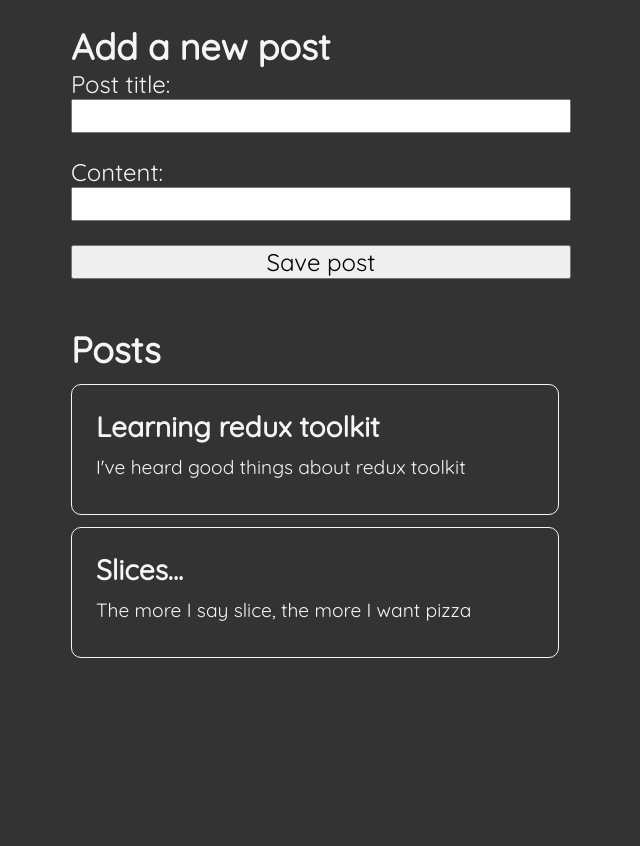
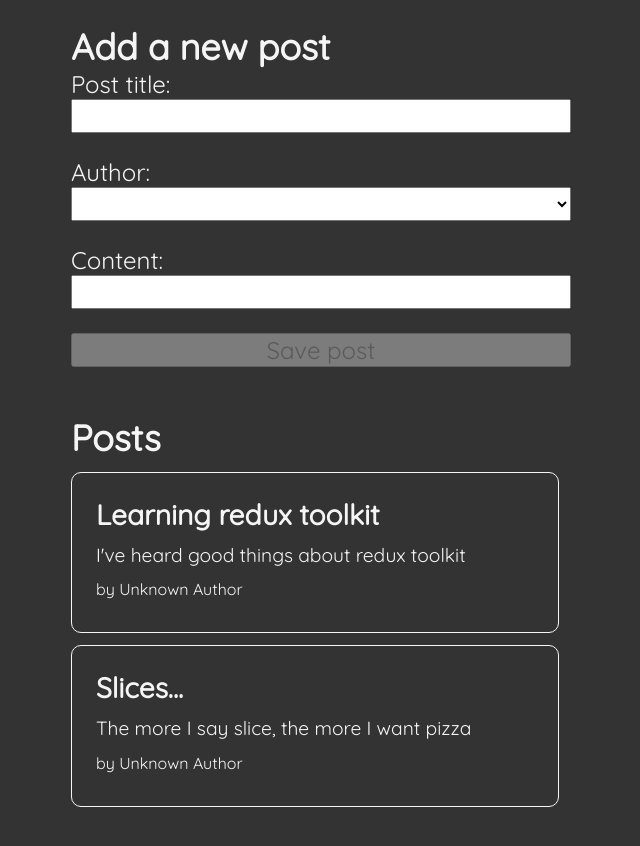
Before and after one commit to nemanjajovic/react-blog, a React (Create React App) app: page / in a window 1280 px wide. Shown: the top 846 px of the page, without its empty margins (319-959 px from the left). Before the commit the page ends 824 px from the top, so only its background shows below. Built offline with nearby package versions, Linux system fonts and the light colour scheme; the HTML template or start-up script is replaced by a standard one.

Commit message:
Added user selection dropdown

```diff
--- a/src/features/posts/AddPostForm.js
+++ b/src/features/posts/AddPostForm.js
@@ -1,24 +1,37 @@
 import { useState } from "react";
-import { useDispatch } from "react-redux";
+import { useDispatch, useSelector } from "react-redux";
 
 import { postAdded } from "./postsSlice";
+import { selectAllUsers } from "../users/usersSlice";
 
 const AddPostForm = () => {
   const dispatch = useDispatch();
 
   const [title, setTitle] = useState("");
   const [content, setContent] = useState("");
+  const [userId, setUserId] = useState("");
+
+  const users = useSelector(selectAllUsers);
 
   const onTitleChanged = (e) => setTitle(e.target.value);
   const onContentChanged = (e) => setContent(e.target.value);
+  const onAuthorChanged = (e) => setUserId(e.target.value);
 
   const onSavePostClicked = () => {
     if (title && content) {
-      dispatch(postAdded(title, content));
+      dispatch(postAdded(title, content, userId));
     }
     setTitle("");
     setContent("");
   };
+
+  const canSave = Boolean(title) && Boolean(content) && Boolean(userId);
+
+  const userOptions = users.map((user) => (
+    <option value={user.id} key={user.id}>
+      {user.name}
+    </option>
+  ));
 
   return (
     <section>
@@ -32,6 +45,11 @@
           value={title}
           onChange={onTitleChanged}
         />
+        <label htmlFor="postAuthor">Author:</label>
+        <select id="postAuthor" value={userId} onChange={onAuthorChanged}>
+          <option value=""></option>
+          {userOptions}
+        </select>
         <label htmlFor="postContent">Content:</label>
         <input
           type="text"
@@ -40,7 +58,7 @@
           value={content}
           onChange={onContentChanged}
         />
-        <button type="button" onClick={onSavePostClicked}>
+        <button type="button" disabled={!canSave} onClick={onSavePostClicked}>
           Save post
         </button>
       </form>
--- /dev/null
+++ b/src/features/posts/PostAuthor.js
@@ -0,0 +1,13 @@
+import { useSelector } from "react-redux";
+
+import { selectAllUsers } from "../users/usersSlice";
+
+const PostAuthor = ({ userId }) => {
+  const users = useSelector(selectAllUsers);
+
+  const author = users.find((user) => user.id === userId);
+
+  return <span>by {author ? author.name : "Unknown Author"}</span>;
+};
+
+export default PostAuthor;
--- a/src/features/posts/PostsList.js
+++ b/src/features/posts/PostsList.js
@@ -1,6 +1,8 @@
 import { useSelector } from "react-redux";
 
 import { selectAllPosts } from "./postsSlice";
+
+import PostAuthor from "./PostAuthor";
 
 const PostsList = () => {
   const posts = useSelector(selectAllPosts);
@@ -9,6 +11,9 @@
     <article key={post.id}>
       <h3>{post.title}</h3>
       <p>{post.content.substring(0, 100)}</p>
+      <p className="postCredit">
+        <PostAuthor userId={post.userId} />
+      </p>
     </article>
   ));
 
--- a/src/features/posts/postsSlice.js
+++ b/src/features/posts/postsSlice.js
@@ -21,12 +21,13 @@
       reducer(state, action) {
         state.unshift(action.payload);
       },
-      prepare(title, content) {
+      prepare(title, content, userId) {
         return {
           payload: {
             id: nanoid(),
             title,
             content,
+            userId,
           },
         };
       },
--- /dev/null
+++ b/src/features/users/usersSlice.js
@@ -0,0 +1,17 @@
+import { createSlice } from "@reduxjs/toolkit";
+
+const initialState = [
+  { id: "0", name: "Nemanja Jovic" },
+  { id: "1", name: "Milica Gluhovic" },
+  { id: "2", name: "Jovana Jovic" },
+];
+
+const usersSlice = createSlice({
+  name: "users",
+  initialState,
+  reducers: {},
+});
+
+export const selectAllUsers = (state) => state.users;
+
+export default usersSlice.reducer;
--- a/src/store/store.js
+++ b/src/store/store.js
@@ -1,9 +1,11 @@
 import { configureStore } from "@reduxjs/toolkit";
 
 import postsReducer from "../features/posts/postsSlice";
+import usersReducer from "../features/users/usersSlice";
 
 export const store = configureStore({
   reducer: {
     posts: postsReducer,
+    users: usersReducer,
   },
 });
```
